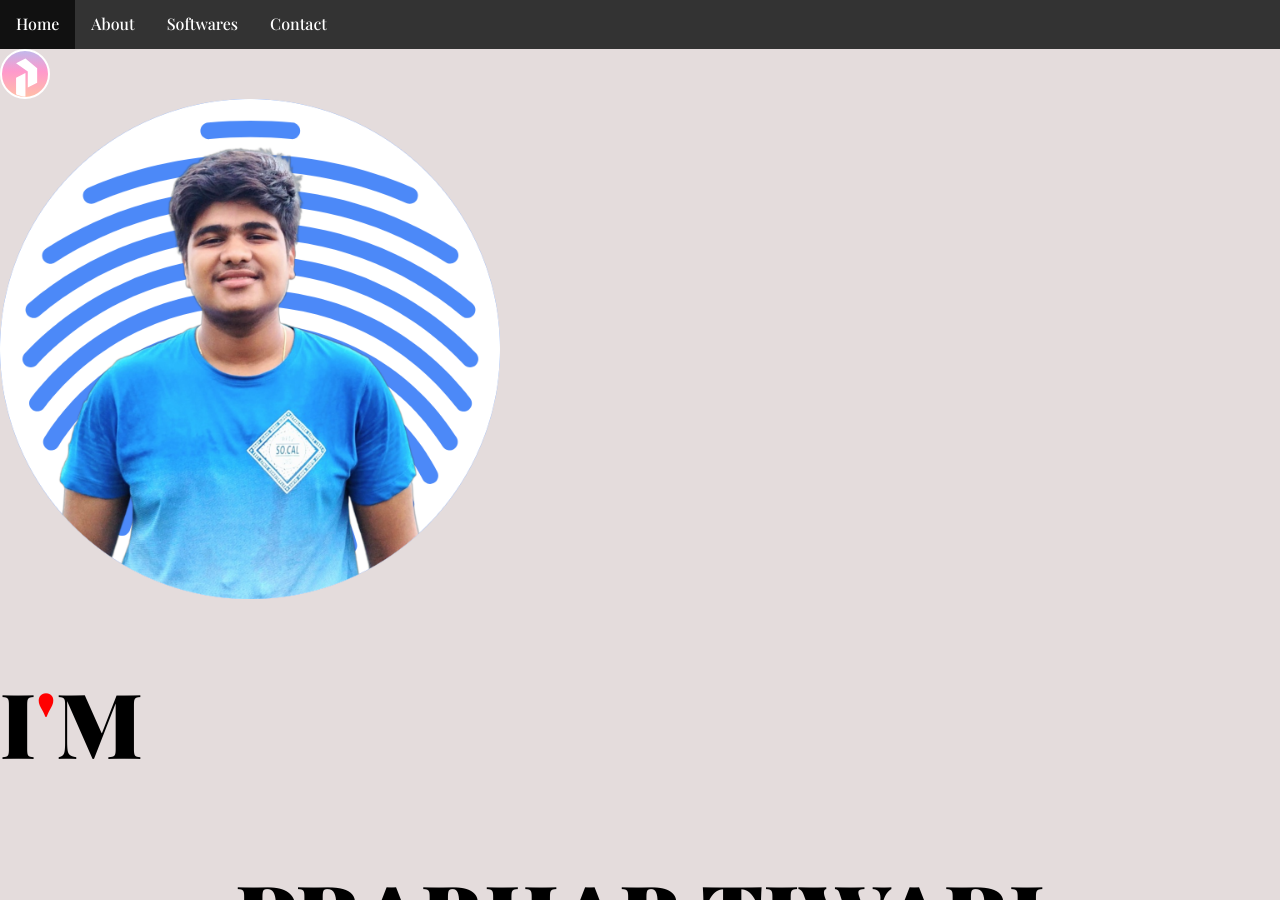
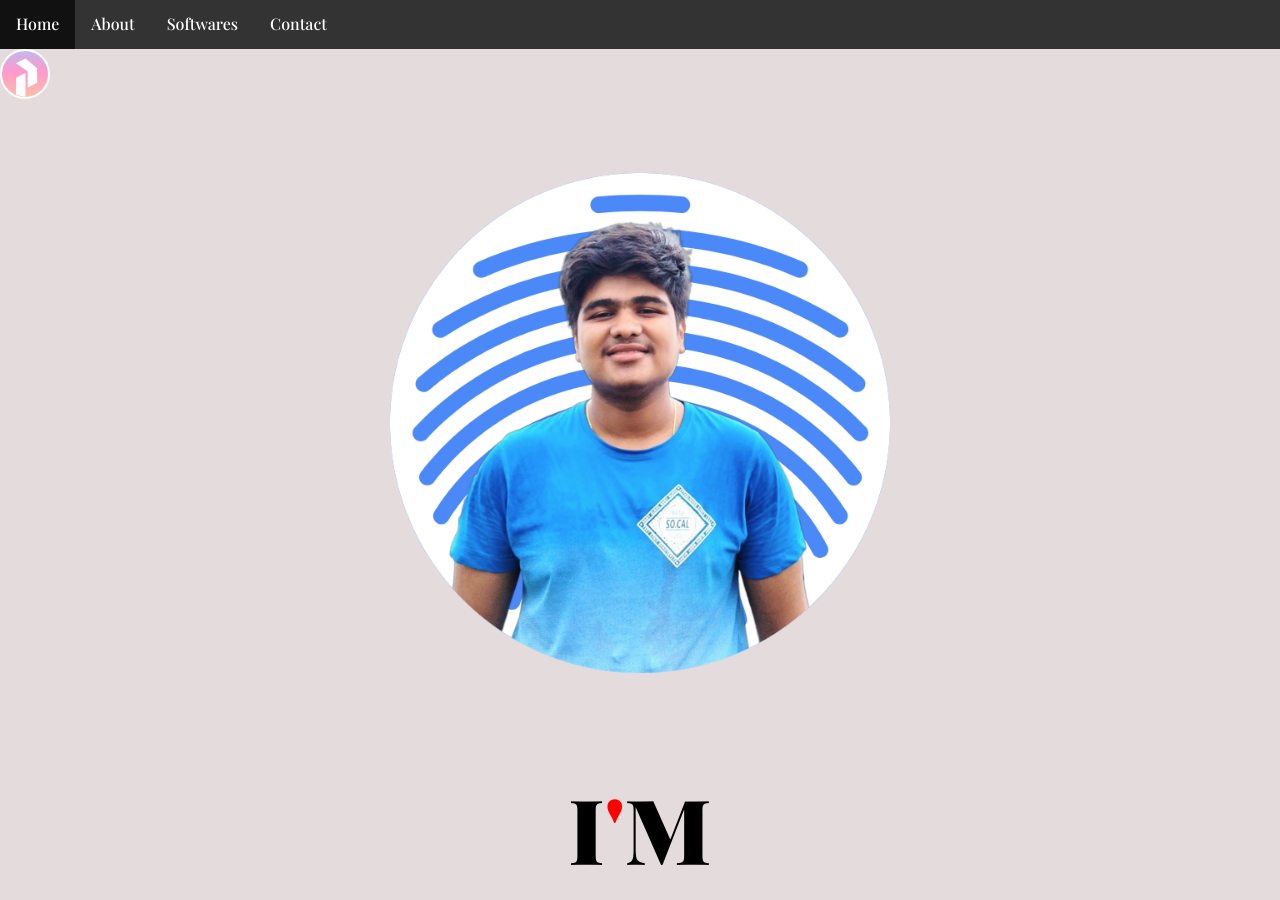
Before and after one commit to PrabhabTiwari/website, a Jekyll site: the page built from index.html, in a window 1280 px wide and 900 px high. Built offline with Jekyll 4.4.1, drawn with Linux system fonts in a browser that asks for light colours.

Commit message:
Update index.html

```diff
--- a/index.html
+++ b/index.html
@@ -16,15 +16,14 @@
 
 
 
-
-
+<h2>
 <img src="pffp.png" alt="Avatar" style="width:500px">
-</div>
+</img>
+</h2>
 
 
 
-
-    <h1>I<span class="redText">'</span>M</h1>
+    <h2>I<span class="redText">'</span>M</h2>
     <h2 class="uppercaseText">Prabhab Tiwari</h2>
     <h3 class="uppercaseText">Student and soon to be a computer scientist.</h3>
 <br>
```
